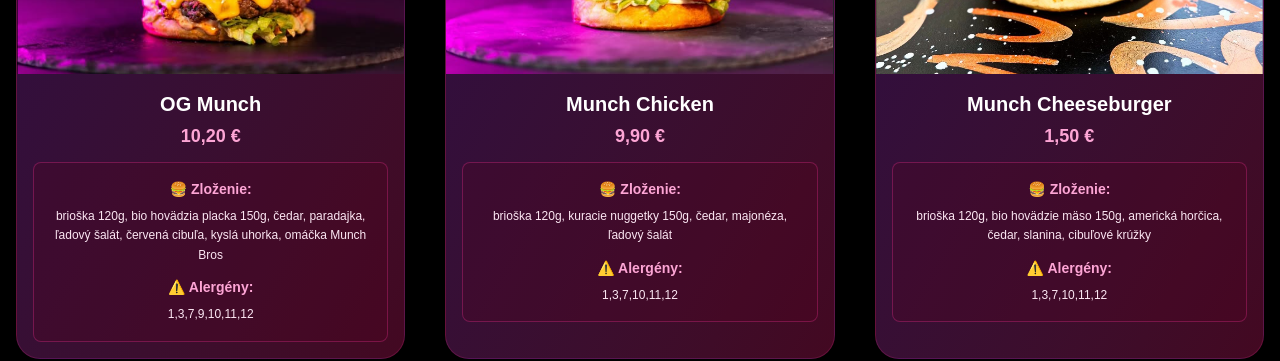
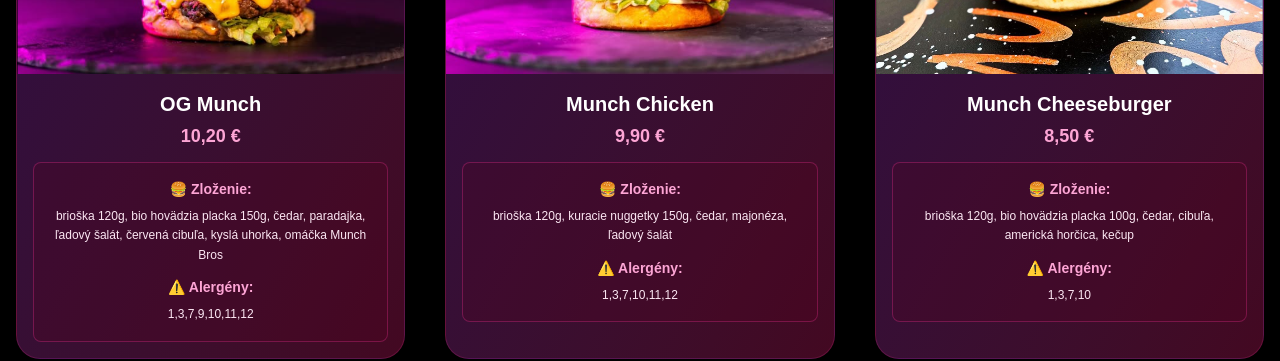
Before and after one commit to adamdrenina11-beep/munchbros, a Next.js app: page / in a window 1280 px wide. Shown: the part 4860-5221 px from the top of the page. Built offline with nearby package versions, Linux system fonts and the light colour scheme.

Commit message:
Update page content

```diff
--- a/src/app/page.tsx
+++ b/src/app/page.tsx
@@ -193,7 +193,7 @@
                             🍔 Zloženie
                           </h5>
                           <p className="text-amber-100 text-sm md:text-base leading-relaxed mb-4">
-                            120g hovädzia bio placka v maslovej brioške, kyslá uhorka, biela cibuľa, čedar a americká horčica s kečupom - klasika, ktorá to všetko začala. 🍔
+                            120g hovädzia bio placka v maslovej brioške, kyslá uhorka, biela cibuľa, čedar a americká horčica s kečupom - klasika, ktorá to všetko začala.  🍔
                           </p>
                         </div>
                       </div>
@@ -383,10 +383,10 @@
                 </div>
                 <div className="p-2 md:p-4 text-center">
                   <h3 className="text-sm md:text-xl font-bold text-white mb-1">Munch Cheeseburger</h3>
-                  <p className="text-pink-300 text-sm md:text-lg font-bold">1,50 €</p>
+                  <p className="text-pink-300 text-sm md:text-lg font-bold">8,50 €</p>
                   <ProductInfo
-                    ingredients={productData["Munch Bros"].ingredients}
-                    allergens={productData["Munch Bros"].allergens}
+                    ingredients={productData["Munch Cheeseburger"].ingredients}
+                    allergens={productData["Munch Cheeseburger"].allergens}
                   />
                 </div>
               </div>
```
